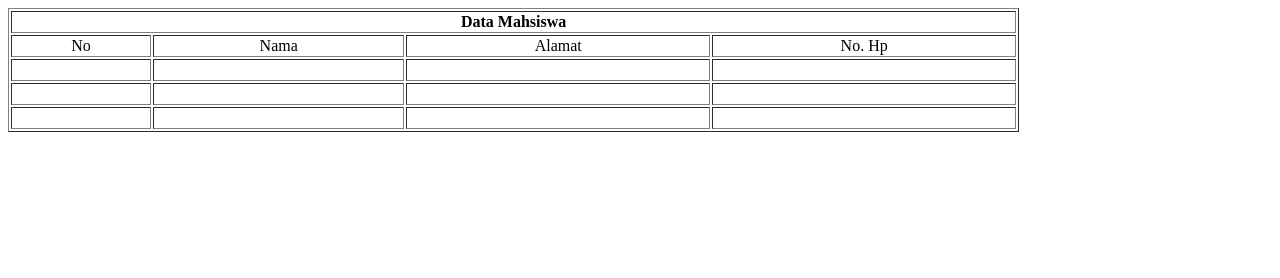
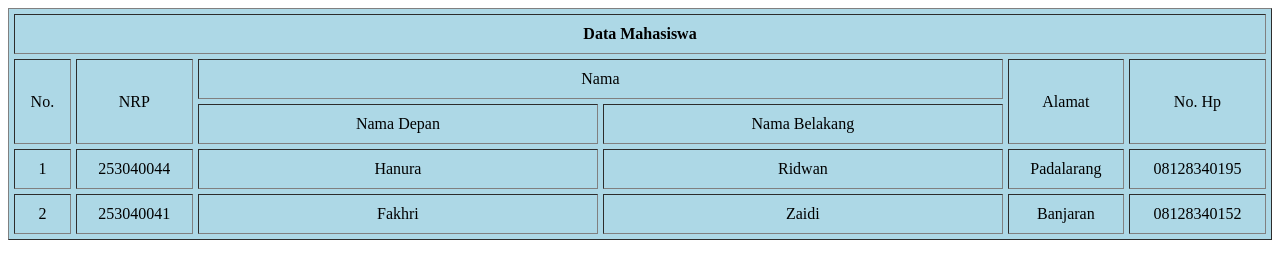
Before and after one commit to papschulo/itw2025_b_253040051, a plain HTML site: page latihan/latihan2/L2a253040051.html in a window 1280 px wide. Drawn offline with Linux system fonts and the light colour scheme.

Commit message:
Menyelesaikan L2a dan L2b

```diff
--- a/latihan/latihan2/L2a253040051.html
+++ b/latihan/latihan2/L2a253040051.html
@@ -1,36 +1,38 @@
 <html>
     <head>
         <title>Latihan 2a</title>
-        <link rel="stylesheet"
     </head>
     <body>
-        <table width="80%"border="1">
+        <table style="background-color: lightblue;"width="100%"border="1" cellpadding="10" cellspacing="5">
             <tr>
-                <th align="center" colspan="5">Data Mahsiswa</th>
+                <th align="center" colspan="6">Data Mahasiswa</th>
             </tr>
             <tr>
-                <td align="center">No</td>
-                <td align="center">Nama</td>
-                <td align="center">Alamat</td>
-                <td align="center">No. Hp</td>
+                <td align="center" rowspan="2">No.</td>
+                <td align="center" rowspan="2">NRP</td>
+                <td align="center" colspan="2">Nama</td>
+                <td align="center" rowspan="2">Alamat</td>
+                <td align="center" rowspan="2">No. Hp</td>
+            </tr>
+            <tr cellpadding="10">
+                <td align="center" style="width: 10cm;">Nama Depan</td>
+                <td align="center" style="width: 10cm;">Nama Belakang</td>
             </tr>
             <tr>
-                <td>&nbsp;</td>
-                <td>&nbsp;</td>
-                <td>&nbsp;</td>
-                <td>&nbsp;</td>
+                <td align="center">1</td>
+                <td align="center">253040044</td>
+                <td align="center">Hanura</td>
+                <td align="center">Ridwan</td>
+                <td align="center">Padalarang</td>
+                <td align="center">08128340195</td>
             </tr>
             <tr>
-                <td>&nbsp;</td>
-                <td>&nbsp;</td>
-                <td>&nbsp;</td>
-                <td>&nbsp;</td>
-            </tr>
-            <tr>
-                <td>&nbsp;</td>
-                <td>&nbsp;</td>
-                <td>&nbsp;</td>
-                <td>&nbsp;</td>
+                <td align="center">2</td>
+                <td align="center">253040041</td>
+                <td align="center">Fakhri</td>
+                <td align="center">Zaidi</td>
+                <td align="center">Banjaran</td>
+                <td align="center">08128340152</td>
             </tr>
         </table>
     </body>
```
Also changed, not shown: latihan/latihan2/L2b253040051.html (added, +61 -0 lines).
